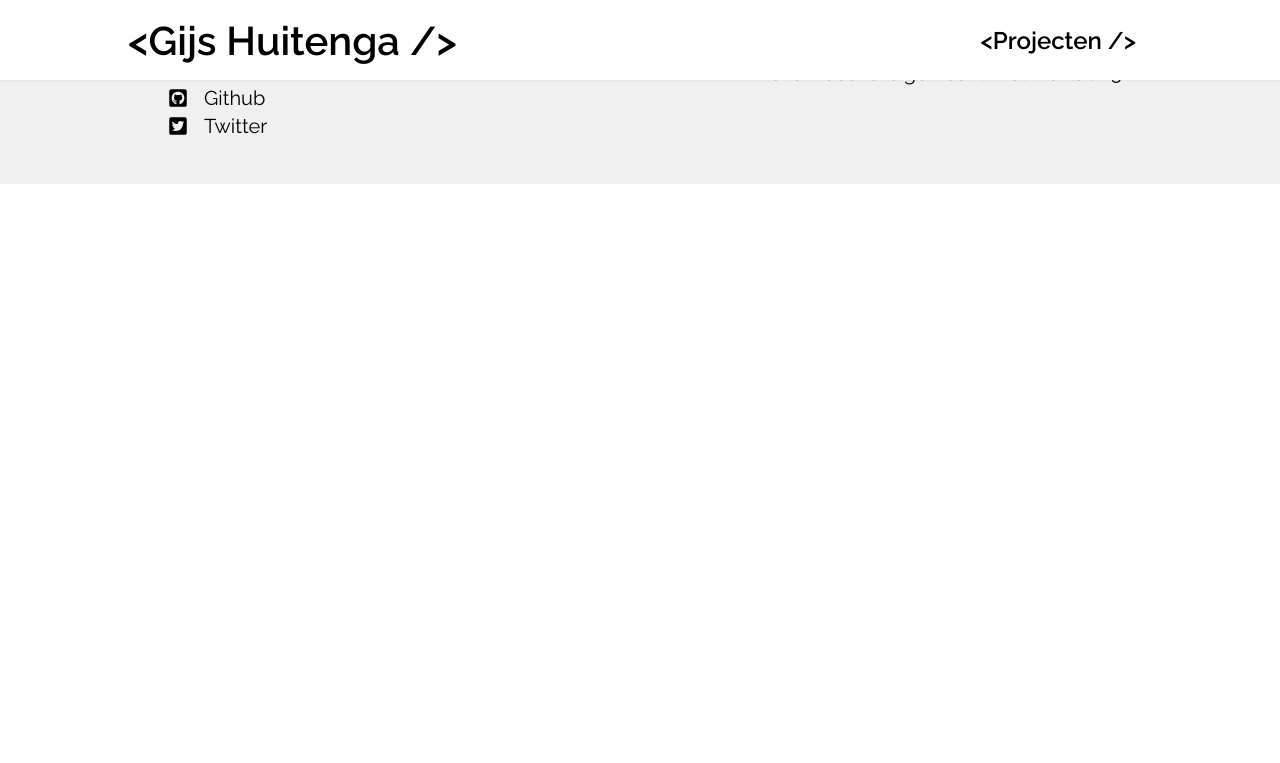
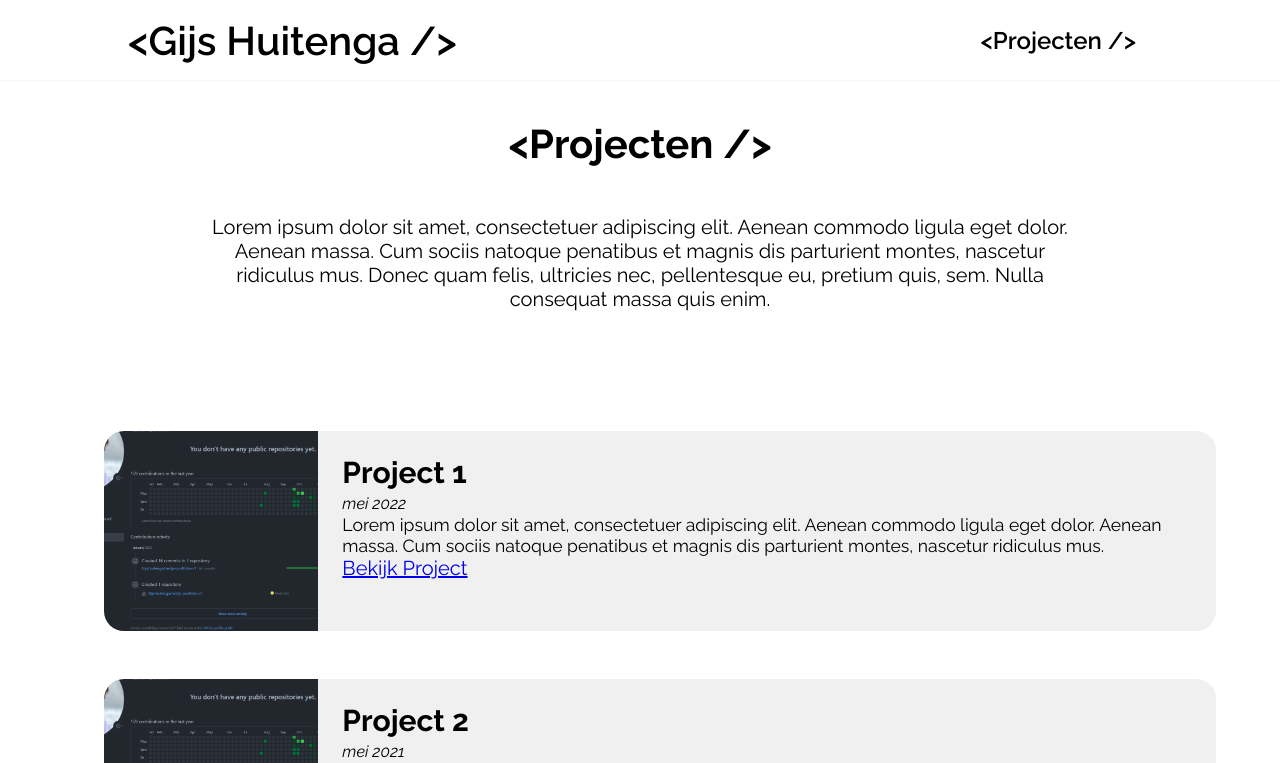
Before and after one commit to GijsHuitenga/nextjs-portfolio-v1, a Next.js app: page /projects in a window 1280 px wide. Shown: the top 763 px of the page. Built offline with nearby package versions, Linux system fonts and the light colour scheme.

Commit message:
v0.1.4 - Added content in the all projects page with dummy data

```diff
--- /dev/null
+++ b/components/projects/project-item.js
@@ -0,0 +1,42 @@
+
+import classes from '@/styles/projects/project-item.module.css';
+
+import Image from "next/image";
+import Link from "next/link";
+
+export default function ProjectItem(props) {
+
+  const { id, title, description, date, image } = props;
+
+  const humanReadableDate = new Date(date).toLocaleDateString('nl', {
+    month: 'long',
+    year: 'numeric'
+  });
+
+  const projectLink = `/project/${id}`;
+
+  return (
+    <li className={classes.project}>
+      <div className={classes.image}>
+        <Image
+          src={'/' + image}
+          alt={title}
+          width={600}
+          height={297}
+        />
+      </div>
+      <div className={classes.content}>
+        <h2>{ title }</h2>
+        <div className={classes.date}>
+          <time>{ humanReadableDate }</time>
+        </div>
+        <p>
+          { description }
+        </p>
+        <div className={classes.button}>
+          <Link href={projectLink}>Bekijk Project</Link>
+        </div>
+      </div>
+    </li>
+  );
+}
--- /dev/null
+++ b/components/projects/projects-list.js
@@ -0,0 +1,38 @@
+
+import classes from '@/styles/projects/projects-list.module.css';
+
+import ProjectItem from './project-item';
+
+export default function ProjectsList(props) {
+
+  const { items } = props;
+
+  return (
+    <section className={classes.projects}>
+      <div className={classes.text}>
+        <h1>&lt;Projecten /&gt;</h1>
+        <p>
+          Lorem ipsum dolor sit amet, consectetuer adipiscing elit. Aenean commodo ligula eget dolor. Aenean massa. Cum sociis natoque penatibus et
+          magnis dis parturient montes, nascetur ridiculus mus. Donec quam felis, ultricies nec, pellentesque eu, pretium quis, sem. Nulla consequat
+          massa quis enim.
+        </p>
+      </div>
+      <div className={classes.list}>
+        <ul>
+          {items
+            .map((event) =>
+              <ProjectItem
+                key={event.id}
+                id={event.id}
+                title={event.title}
+                description={event.description}
+                date={event.date}
+                image={event.image}
+              />
+            )
+          }
+        </ul>
+      </div>
+    </section>
+  );
+}
--- /dev/null
+++ b/dummy-data.js
@@ -0,0 +1,58 @@
+
+const DUMMY_PROJECTS = [
+  {
+    id: 'p01',
+    title: 'Project 1',
+    description:
+      'Lorem ipsum dolor sit amet, consectetuer adipiscing elit. Aenean commodo ligula eget dolor. Aenean massa. Cum sociis natoque penatibus et magnis dis parturient montes, nascetur ridiculus mus.',
+    date: '2022-05',
+    image: 'images/projects/project01.png',
+  },
+  {
+    id: 'p02',
+    title: 'Project 2',
+    description:
+      'Lorem ipsum dolor sit amet, consectetuer adipiscing elit. Aenean commodo ligula eget dolor. Aenean massa. Cum sociis natoque penatibus et magnis dis parturient montes, nascetur ridiculus mus.',
+    date: '2021-05',
+    image: 'images/projects/project01.png',
+  },
+  {
+    id: 'p03',
+    title: 'Project 3',
+    description:
+      'Lorem ipsum dolor sit amet, consectetuer adipiscing elit. Aenean commodo ligula eget dolor. Aenean massa. Cum sociis natoque penatibus et magnis dis parturient montes, nascetur ridiculus mus.',
+    date: '2021-08',
+    image: 'images/projects/project01.png',
+  },
+  {
+    id: 'p04',
+    title: 'Project 4',
+    description:
+      'Lorem ipsum dolor sit amet, consectetuer adipiscing elit. Aenean commodo ligula eget dolor. Aenean massa. Cum sociis natoque penatibus et magnis dis parturient montes, nascetur ridiculus mus.',
+    date: '2022-01',
+    image: 'images/projects/project01.png',
+  },
+];
+
+// export function getFeaturedProjects() {
+//   return DUMMY_PROJECTS.filter((event) => event.isFeatured);
+// }
+
+export function getAllProjects() {
+  return DUMMY_PROJECTS;
+}
+
+// export function getFilteredProjects(dateFilter) {
+//   const { year, month } = dateFilter;
+
+//   let filteredEvents = DUMMY_PROJECTS.filter((event) => {
+//     const eventDate = new Date(event.date);
+//     return eventDate.getFullYear() === year && eventDate.getMonth() === month - 1;
+//   });
+
+//   return filteredEvents;
+// }
+
+export function getProjectById(id) {
+  return DUMMY_PROJECTS.find((event) => event.id === id);
+}
--- a/package.json
+++ b/package.json
@@ -1,6 +1,6 @@
 {
   "name": "nextjs-portfolio-v1",
-  "version": "0.1.3.1",
+  "version": "0.1.4",
   "private": true,
   "scripts": {
     "dev": "next dev",
@@ -16,7 +16,8 @@
     "next": "13.1.2",
     "react": "18.2.0",
     "react-dom": "18.2.0",
-    "react-icons": "^4.7.1"
+    "react-icons": "^4.7.1",
+    "sharp": "^0.31.3"
   },
   "devDependencies": {
     "dotenv": "^16.0.3",
--- a/pages/projects/index.js
+++ b/pages/projects/index.js
@@ -1,6 +1,19 @@
+
+import { Fragment } from "react";
+
+import { getAllProjects } from "@/dummy-data";
+import ProjectsList from "@/components/projects/projects-list";
+import Container from "@/components/layout/container";
 
 export default function AllProjectsPage() {
+
+  const allProjects = getAllProjects();
+
   return (
-    <div>All Projects page</div>
+    <Fragment>
+      <Container>
+        <ProjectsList items={allProjects} />
+      </Container>
+    </Fragment>
   );
 }
--- /dev/null
+++ b/styles/projects/project-item.module.css
@@ -0,0 +1,34 @@
+
+.project {
+  height: 200px;
+  display: flex;
+  flex-direction: row;
+  background-color: var(--color-light-gray);
+  border-radius: 20px;
+  margin-bottom: 3rem;
+}
+
+.image {
+  width: 400px;
+  overflow: hidden;
+  object-fit: cover;
+  display: flex;
+  justify-content: center;
+  align-items: center;
+  border-top-left-radius: 20px;
+  border-bottom-left-radius: 20px;
+}
+
+.content {
+  margin: 1.5rem;
+}
+
+.date time {
+  font-size: 1rem;
+  font-style: italic;
+  margin: 1rem 0;
+}
+
+.content p {
+  font-size: 1.1rem;
+}
--- /dev/null
+++ b/styles/projects/projects-list.module.css
@@ -0,0 +1,30 @@
+
+.projects {
+
+}
+
+.text {
+  width: 75%;
+  display: flex;
+  flex-direction: column;
+  justify-content: center;
+  align-items: center;
+  margin: 0 auto;
+}
+
+.text h1 {
+  font-size: 2.5rem;
+  margin-bottom: 3rem;
+}
+
+.text p {
+  text-align: center;
+}
+
+.list {
+  margin-top: 7.5rem;
+}
+
+.list ul {
+  list-style: none;
+}
```
Also changed, not shown: pages/projects/[id].js (renamed from pages/projects/[slug].js), public/images/projects/project01.png (added), 1 other file (tests, documents, lock files or other folders).
